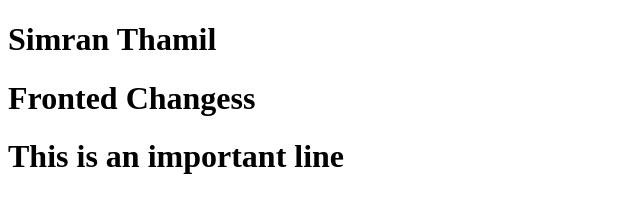
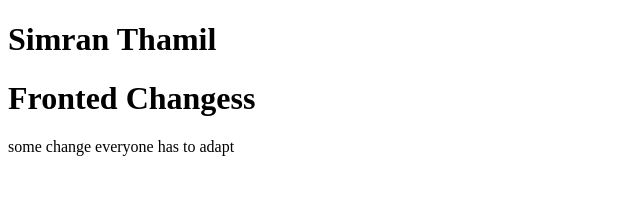
Before and after one commit to simran-T/python, a plain HTML site: page abc.html in a window 1280 px wide. Shown: the whole page, without its empty margins (0-640 px from the left). Drawn offline with Linux system fonts and the light colour scheme.

Commit message:
Update abc.html

```diff
--- a/abc.html
+++ b/abc.html
@@ -8,6 +8,6 @@
 <body>
    <h1>Simran Thamil</h1>
   <h1>Fronted Changess</h1>
-   <h1>This is an important line</h1>
+some change everyone has to adapt
 </body>
 </html>
```
